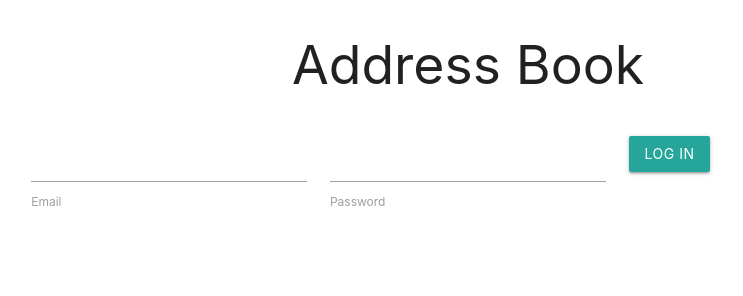
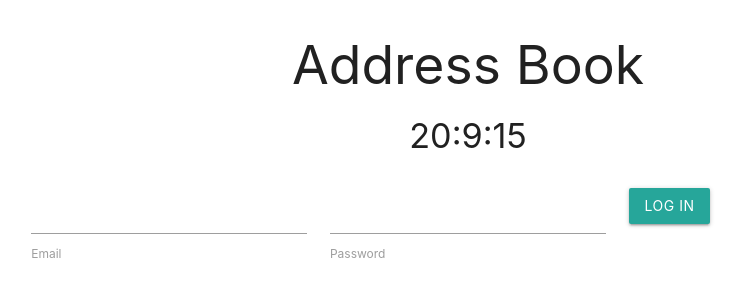
Before and after one commit to syeanwilson/addressbookts, a website built with webpack: page index.html in a window 1280 px wide. Shown: the whole page, without its empty margins (172-915 px from the left). Built offline with nearby package versions, Linux system fonts and the light colour scheme.

Commit message:
Added clock, done using rxjs observable

```diff
--- a/index.html
+++ b/index.html
@@ -17,6 +17,7 @@
         <div class="row">
             <div class="col l12 m12 s12">
                 <h2 class="center">Address Book</h2>
+                <h4 class="center" id="clock"></h4>
             </div>
         </div>
         <div class="row" id="loginView">
@@ -34,8 +35,11 @@
                         <h6># of Contacts: </h6><span id="numberOfContacts">0000</span>
                     </div>
                     <div class="col l4 m4 s12">
-                        <button class="btn" id="saveBookBtn">Save Book</button>
+                        <i class="fas fa-sign-out-alt fa-2x right" id="logOutBtn"></i>
+                        <i class="fas fa-save fa-2x right" id="saveBookBtn"></i>
+                        <!-- <button class="btn" id="saveBookBtn">Save Book</button>
                         <button class="btn btn-flat" id="logOutBtn">Log Out</button>
+                        <button class="btn btn" id="testBtn">Stop timer</button>                         -->
                     </div>
                 </div>
             </div>
--- a/src/main.ts
+++ b/src/main.ts
@@ -3,6 +3,7 @@ import { Contact } from './contact';
 import { User } from './user';
 import { Authenticator } from './services/authenticator.service';
 import { UserService } from './services/user.service';
+import { Observable, fromEvent } from 'rxjs';
 // import * as $ from 'jquery';
 // import { isAlpha } from 'validator';
 declare var M: any;
@@ -81,7 +82,27 @@ let tableEmptyState;
 let saveBookBtn = document.getElementById("saveBookBtn");
 saveBookBtn.addEventListener("click", () => {
     addressbook.saveBook(email);
+    toast("Contacts saved!");
 });
+
+let clock = document.querySelector("#clock");
+const timer$ = Observable.create(function (observer){
+    setInterval(()=>{
+        let time = new Date();
+        observer.next(`${time.getHours()}:${time.getMinutes()}:${time.getSeconds()}`);
+    }, 1000);
+});
+
+let watchTime = timer$.subscribe((x)=>{
+    clock.innerHTML = x;
+})
+
+// const testBtn$ = fromEvent(document.querySelector("#testBtn"), 'click');
+// const sub = testBtn$.subscribe(() => {
+//     watchTime.unsubscribe();
+// })
+
+// setTimeout(()=>{watchTime.unsubscribe()}, 10000);
 
 function initApp() {
 
--- a/style.css
+++ b/style.css
@@ -1,6 +1,7 @@
 i {
     margin-right: 1rem;
     cursor: pointer;
+    color: #26a69a;
 }
 
 #tableEmptyState #tableEmptyStateMsg {
```
